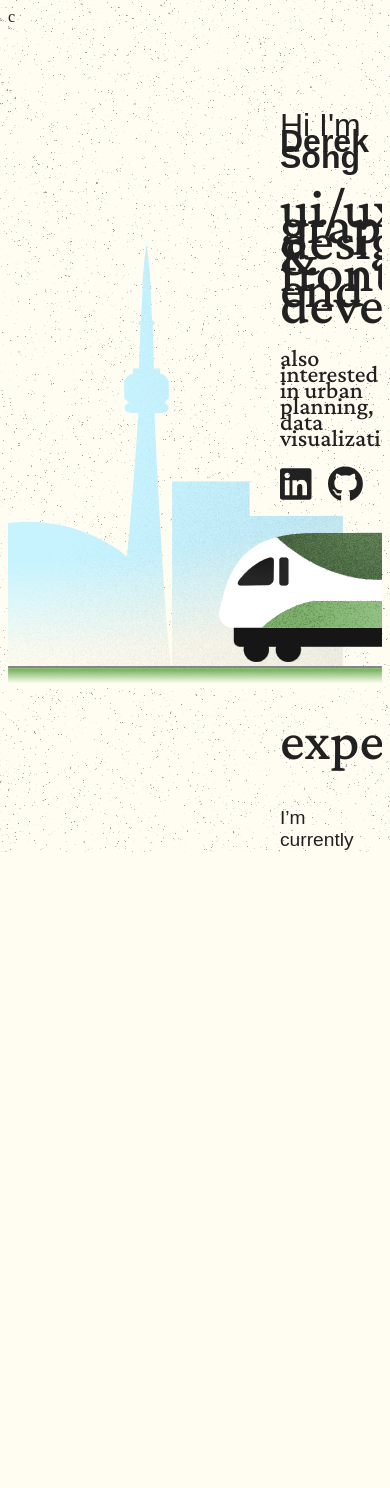
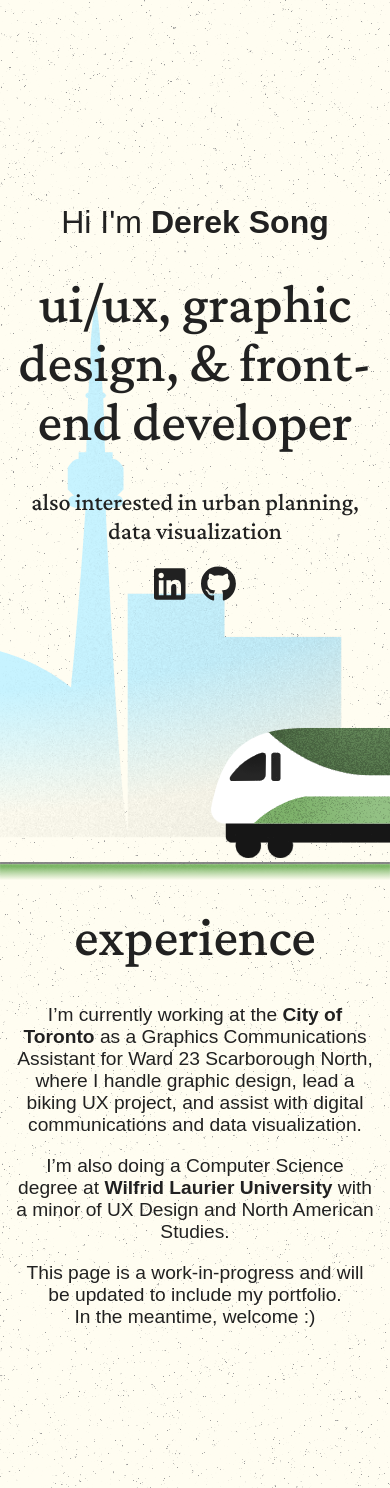
Before and after one commit to twotoque/twotoque.github.io, a React (Vite) app: page / in a window 390 px wide. Before the commit the page ends 852 px from the top, so only its background shows below. Built offline with nearby package versions, Linux system fonts and the light colour scheme; a web font is replaced by a local one.

Commit message:
Fixed Scrolling issues

```diff
--- a/src/App.css
+++ b/src/App.css
@@ -3,9 +3,11 @@ html, body {
   background-image: url("assets/noise.svg");
   background-repeat: repeat;
   background-size: cover;
-  height: 100vh;
   color: #212121;
+  margin: 0;
+  padding: 0;
   overflow-x: hidden;
+  width: 100%;
 }
 
 h3, p {
@@ -36,12 +38,17 @@ h1{
 .frontGroup{
   margin-left: 17rem;
   line-height: 1rem;
-  padding-top: 15vw;
+  padding-top: 10vw;
+  max-width: 40%;
 }
 
+.frontGroup h1{
+  line-height: 3.7rem;
+}
 .textBody{
   margin-left: 17rem;
   margin-right: 17rem;
+  margin-bottom: 15rem;
 }
 .socialMedia {
   display:flex;
@@ -59,3 +66,31 @@ h1{
   color: #212121;
   transform: scale(1.1);
 }
+
+.overflowY{
+  overflow-y: hidden;
+  position: scroll;
+}
+
+@media (max-width: 600px) {html, body {
+  .frontGroup{
+    padding-top:10rem;
+    margin:1rem;
+    line-height: 1.8rem;
+    text-align: center;
+    max-width: 100%;
+    padding-bottom: 5rem;
+  }
+  .textBody{
+    margin:1rem;
+    margin-bottom:10rem;
+    text-align: center;
+  }
+  .socialMedia {
+    display:flex;
+    justify-content: center;
+    align-items: center;
+  }
+
+}
+}
--- a/src/App.jsx
+++ b/src/App.jsx
@@ -10,7 +10,7 @@ import CNTower from "./assets/CNTower.svg";
 
 
 function App(){
-  return <div> c
+  return <div>
     <div class="frontGroup" style ={{zIndex: 3, position: "relative" }}>
       <h3>Hi I'm <b>Derek Song</b></h3>
       <h1>ui/ux, graphic design, & front-end developer</h1>
@@ -24,12 +24,13 @@ function App(){
       </a>
       </div>
     </div>
-    <GOtrain style ={{zIndex: 2, position: "relative"}}/>
+    <GOtrain style={{ zIndex: 2, position: "relative" }} />
+
 
     <div style={{top: `5vw`, position:"relative", right: 0,
             marginBottom: `6vw`}}>
-    <img src={CNTower} alt="CN Tower" width="800rem" style={{
-            position: "absolute", bottom: 0, right: 0,}} />
+    <img src={CNTower} alt="CN Tower" width="1000rem" style={{
+            position: "absolute", bottom: "2em", right: 0,}} />
 
 
     <img src={GrainGrass} alt="Grain Grass"
@@ -44,9 +45,9 @@ function App(){
 
     <div class="textBody">
       <h1>experience</h1>
-      <p>I’m currently working at the <b>City of Toronto</b> as an Graphics Commuications Assistant, handling graphic design, leading a biking UX project, and helping with digital communications & data visualization.</p>
+      <p>I’m currently working at the <b>City of Toronto</b> as a Graphics Communications Assistant for Ward 23 Scarborough North, where I handle graphic design, lead a biking UX project, and assist with digital communications and data visualization.</p>
       <p>I’m also doing a Computer Science degree at <b>Wilfrid Laurier University</b> with a minor of UX Design and North American Studies. </p>
-      <p>This page is a work-in-progress and will be updated to include my portfolio. In the meantime, welcome :)</p>
+      <p>This page is a work-in-progress and will be updated to include my portfolio. <br />In the meantime, welcome :)</p>
     </div>
   </div>
 }
--- a/src/components/train.tsx
+++ b/src/components/train.tsx
@@ -7,15 +7,13 @@ import CNTower from "../assets/CNTower.svg";
 const GOTrainComponent = () => {
   const [position, setPosition] = useState(0);
   useEffect(() => {
+    let animationFrameID: number;
 
-    let animationFrameID: number;
     const handleScroll = () => {
       const scrollPosition = window.scrollY;
-      setPosition(scrollPosition * 10);
-
       cancelAnimationFrame(animationFrameID);
       animationFrameID = requestAnimationFrame(() => {
-        setPosition(scrollPosition);
+        setPosition(scrollPosition * 0.1);
       });
     };
 
```
